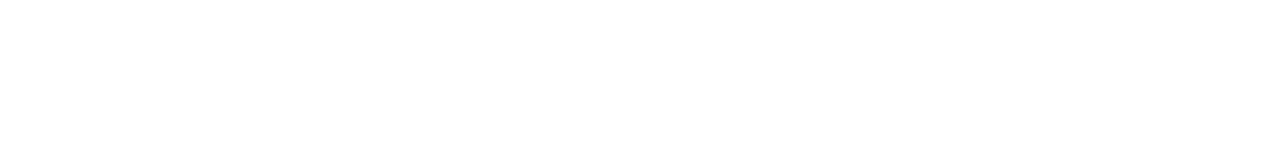
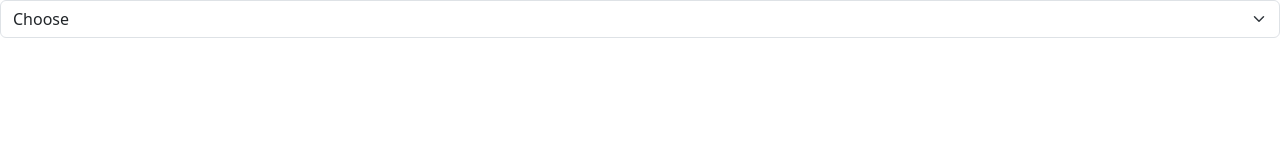
Before and after one commit to Health-Care-System/fe-react-doctor, a React (Vite) app: page / in a window 1280 px wide. Shown: the top 160 px of the page. Built offline with nearby package versions, Linux system fonts and the light colour scheme.

Commit message:
add: select ui component

```diff
--- a/src/App.jsx
+++ b/src/App.jsx
@@ -1,8 +1,16 @@
+import { Select } from "./components/ui/Form/Select"
+
 function App() {
+  const options = [
+    {value: 'aku', label: 'Aku'},
+    {value: 'aku2', label: 'Aku2'}
+  ]
 
   return (
     <>
-
+      <Select
+        options={options}
+      />
     </>
   )
 }
--- /dev/null
+++ b/src/components/ui/Form/Select.jsx
@@ -0,0 +1,22 @@
+// Note:
+// 1. Cukup panggil komponen ini dengan dengan cara <Select Options={ isi dengan array } />
+// 2. Array harus memiliki properti value dan label
+
+export const Select = ({ options }) => {
+  return (
+    <select className="form-select" aria-label="Default select example">
+      <option selected="">Choose</option>
+      {options?.map((item, index) => (
+        <option
+          key={index}
+          value={item.value}
+        >
+          {item.label}
+        </option>
+      ))
+      }
+    </select>
+
+  )
+
+}
```
Also changed, not shown: .eslintrc.cjs.
